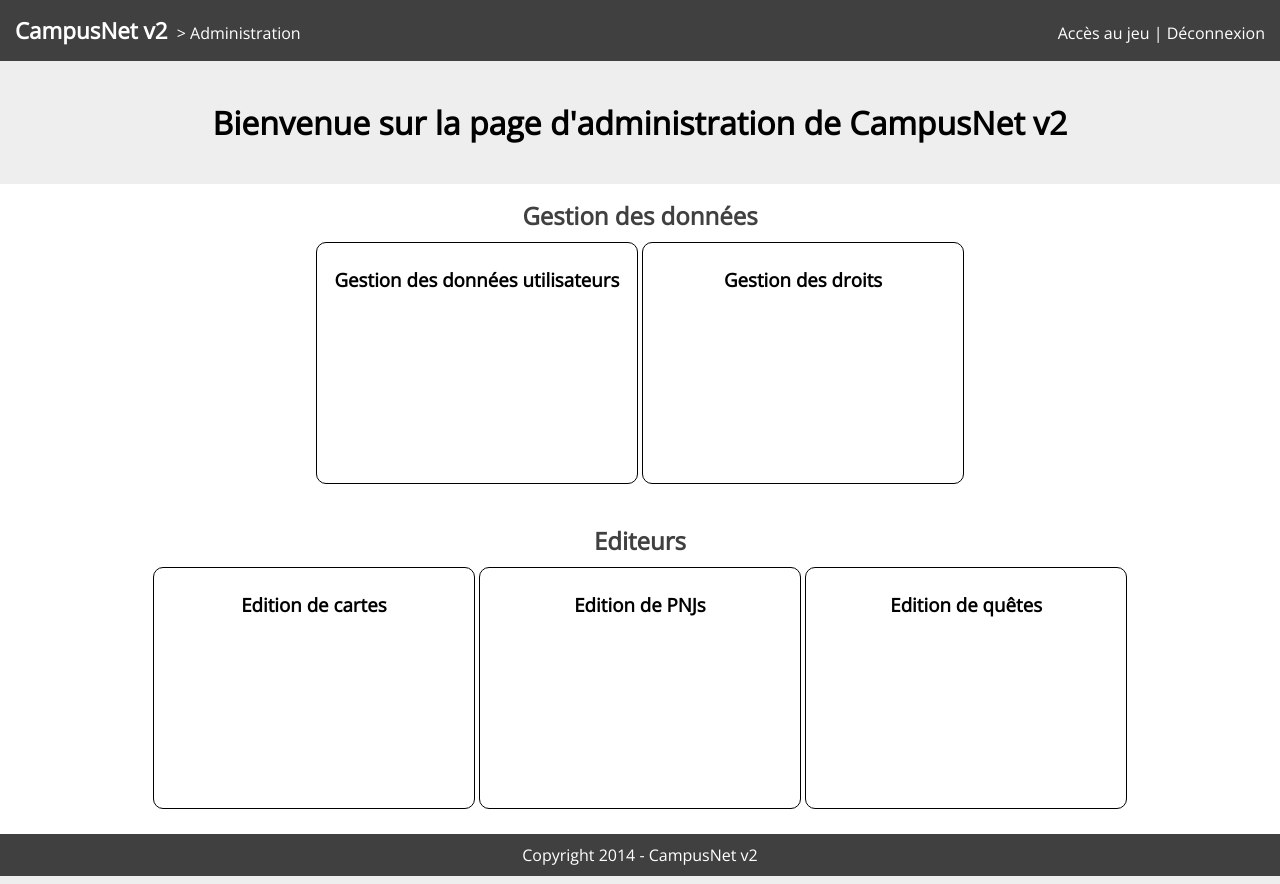
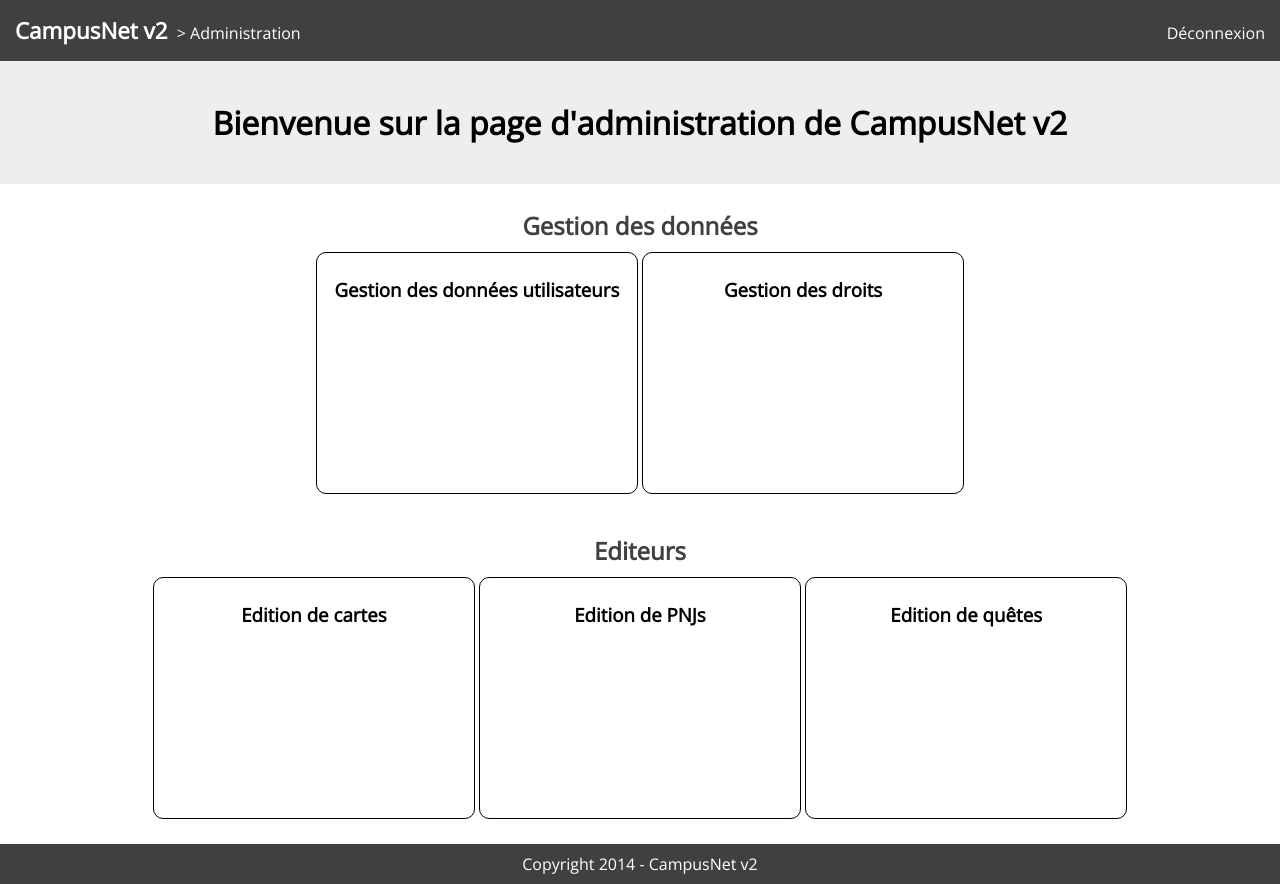
Before and after one commit to MrWormy/CampusNet, a website: page admin.html in a window 1280 px wide. Drawn offline with nearby package versions, Linux system fonts and the light colour scheme.

Commit message:
Ajout page 404 / modif mineure css

```diff
--- a/admin.html
+++ b/admin.html
@@ -6,14 +6,16 @@
   <link rel="stylesheet" type="text/css" href="app/css/adminstyle.css">
 </head>
 <body>
+	<div id="wrap">
 	<header>
-		<span id="titre">CampusNet v2</span>
+		<a id='titre' href="index.html">CampusNet v2</a>
 		<span id="path">></span> <a href="admin.html">Administration</a>
-		<span id="nav">
-   			<a href="index.html">Accès au jeu</a> |	<a href="logout.html">Déconnexion</a>
-		</span>
+		<a id ="deco" href="logout.html">Déconnexion</a>
 	</header>
+
 	<h1>Bienvenue sur la page d'administration de CampusNet v2</h1>
+
+<section id="content">
 <section id="datas">
 <h2> Gestion des données</h2>
 		<div class="tile" id="users">
@@ -45,7 +47,9 @@
 			</div>
 		</div>
 </section>
+</section>
 
+</div>
 	<footer>
 		Copyright 2014 - CampusNet v2
 	</footer>
--- a/app/css/adminstyle.css
+++ b/app/css/adminstyle.css
@@ -1,11 +1,19 @@
 @import url(http://fonts.googleapis.com/css?family=Open+Sans);
+
+html, body, #wrap {margin: 0px; height: 100%;}
+
+body > #wrap {height: auto; min-height: 100%;}
+
+#content{
+	padding-top: 10px;
+	padding-bottom: 40px;
+}
 
 body {
 	margin: 0px;
 	min-width: 580px;
 	text-align: center;
 	font-family: 'Open Sans', 'sans-serif';
-	background-color: #EEEEEE;
 }
 
 header {
@@ -21,7 +29,7 @@ header #titre {
 	font-weight: bold;
 }
 
-header #nav {
+header #deco {
 	margin-top: 7px;
 	float: right;
 	text-align: right;
@@ -44,6 +52,7 @@ header #path {
 h1 {
 	margin: 0;
 	padding: 40px;
+	background-color: #EEEEEE;
 }
 
 h2 {
@@ -144,9 +153,23 @@ aside {
 }
 
 footer {
-	padding: 10px;
-	bottom: 0;
+	position: relative;
+	margin-top: -40px;
+	height: 40px;
+	line-height: 40px;
+	vertical-align: middle;
 	clear: both;
 	background-color: #404040;
 	color: white;
 }
+
+.clearfix:after {content: ".";
+	display: block;
+	height: 0;
+	clear: both;
+	visibility: hidden;}
+.clearfix {display: inline-block;}
+/* Hides from IE-mac \*/
+* html .clearfix { height: 1%;}
+.clearfix {display: block;}
+/* End hide from IE-mac */
```
Also changed, not shown: 404.html (added, +25 -0 lines), editeur_de_quetes/index.html (+4 -4 lines).
